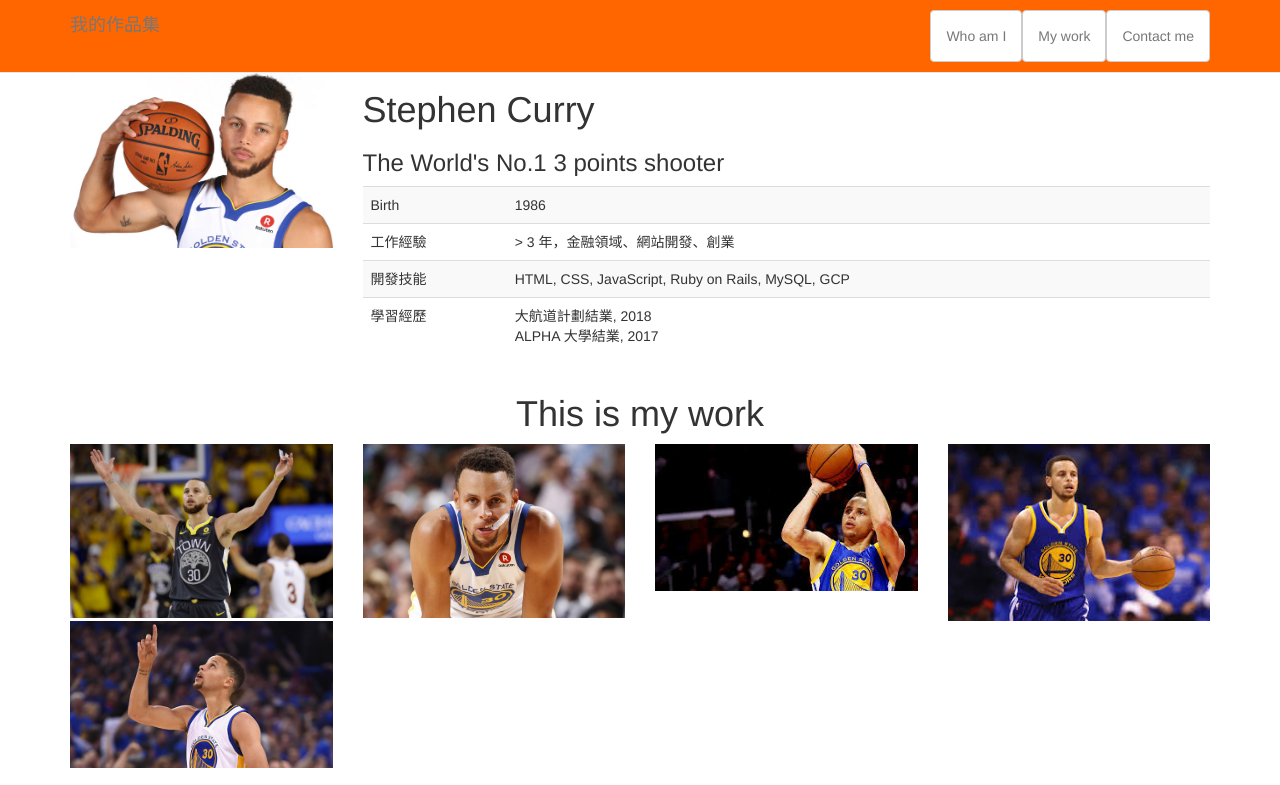
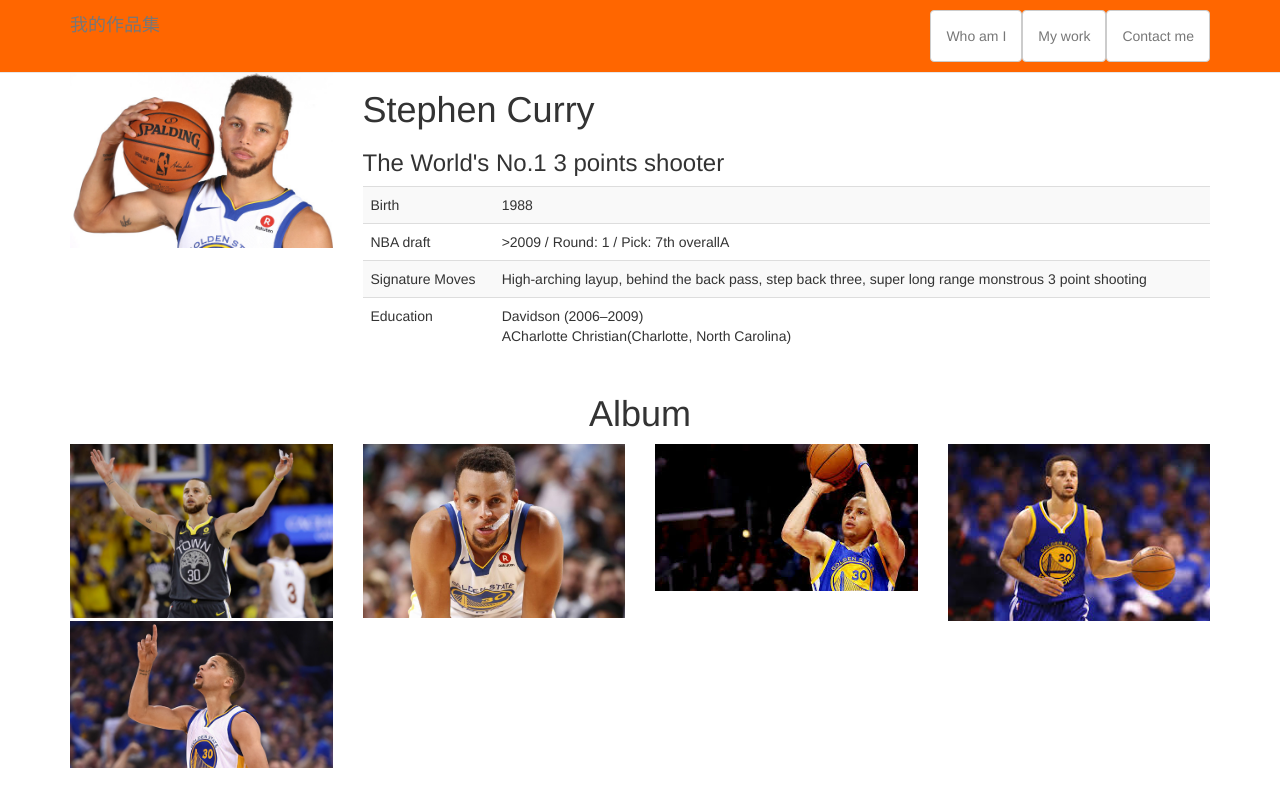
Before and after one commit to panjau/my-personal-website, a plain HTML site: page index.html in a window 1280 px wide. Shown: the top 785 px of the page. Drawn offline with nearby package versions, Linux system fonts and the light colour scheme.

Commit message:
update Who am I

```diff
--- a/index.html
+++ b/index.html
@@ -55,21 +55,21 @@
           <table class="table table-striped table-hover">
             <tr>
               <td>Birth</td>
-              <td>1986</td>
+              <td>1988</td>
             </tr>
             <tr>
-              <td>工作經驗</td>
-              <td>> 3 年，金融領域、網站開發、創業</td>
+              <td>NBA draft</td>
+              <td>>2009 / Round: 1 / Pick: 7th overallA</td>
             </tr>
             <tr>
-              <td>開發技能</td>
-              <td>HTML, CSS, JavaScript, Ruby on Rails, MySQL, GCP</td>
+              <td>Signature Moves</td>
+              <td>High-arching layup, behind the back pass, step back three, super long range monstrous 3 point shooting</td>
             </tr>
             <tr>
-              <td>學習經歷</td>
+              <td>Education</td>
               <td>
-                大航道計劃結業, 2018<br>
-                ALPHA 大學結業, 2017
+                Davidson (2006–2009)<br>
+                ACharlotte Christian(Charlotte, North Carolina)
               </td>
             </tr>
           </table>
@@ -77,7 +77,7 @@
       </div>
     </div>
     <!-- My Work -->
-    <h1 class="text-center" id="work">This is my work</h1>
+    <h1 class="text-center" id="work">Album</h1>
     <div class="container">
       <div class="row">
         <div class="my-project col-xs-12 col-sm-6 col-md-4 col-lg-3">
```
